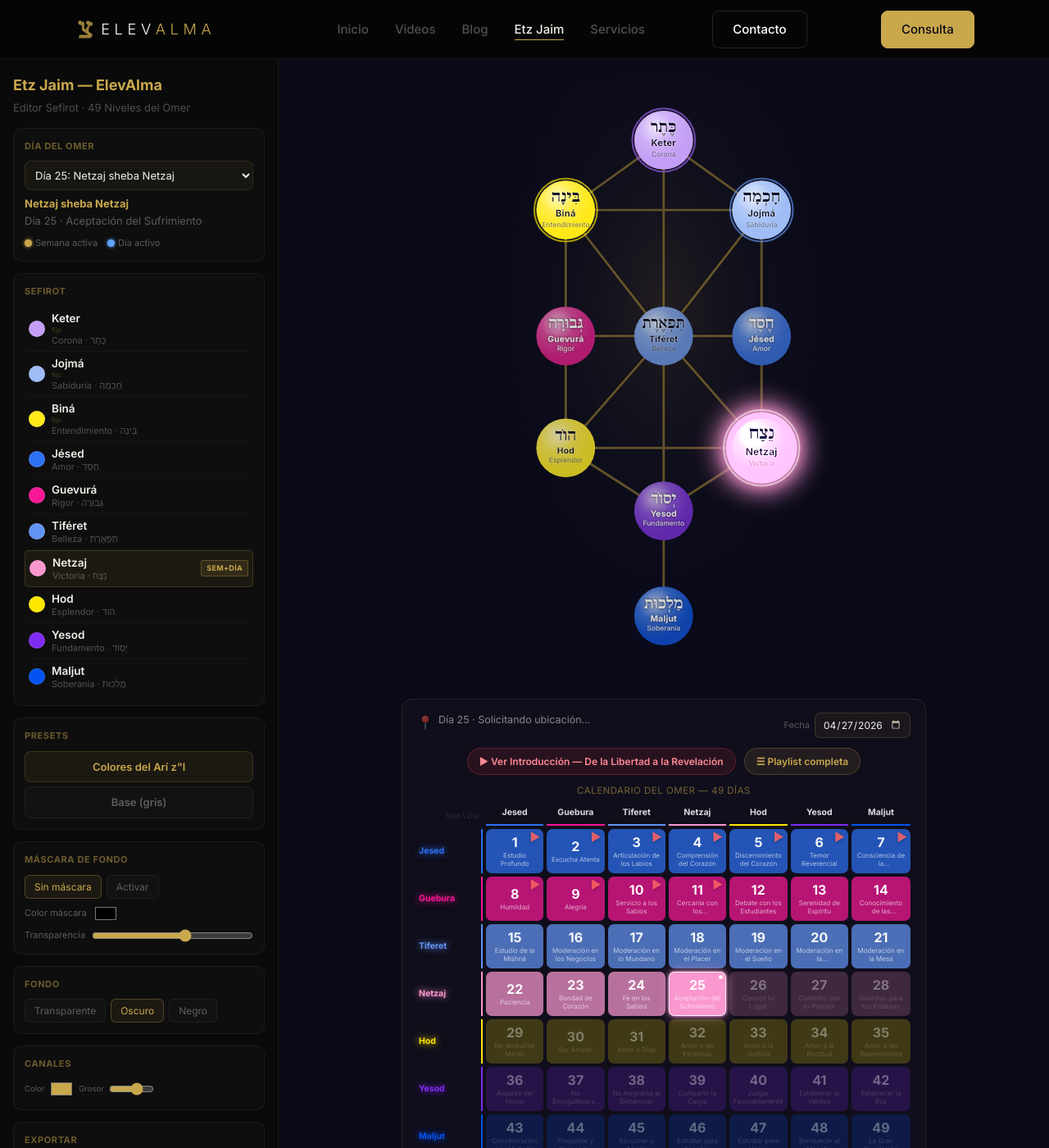
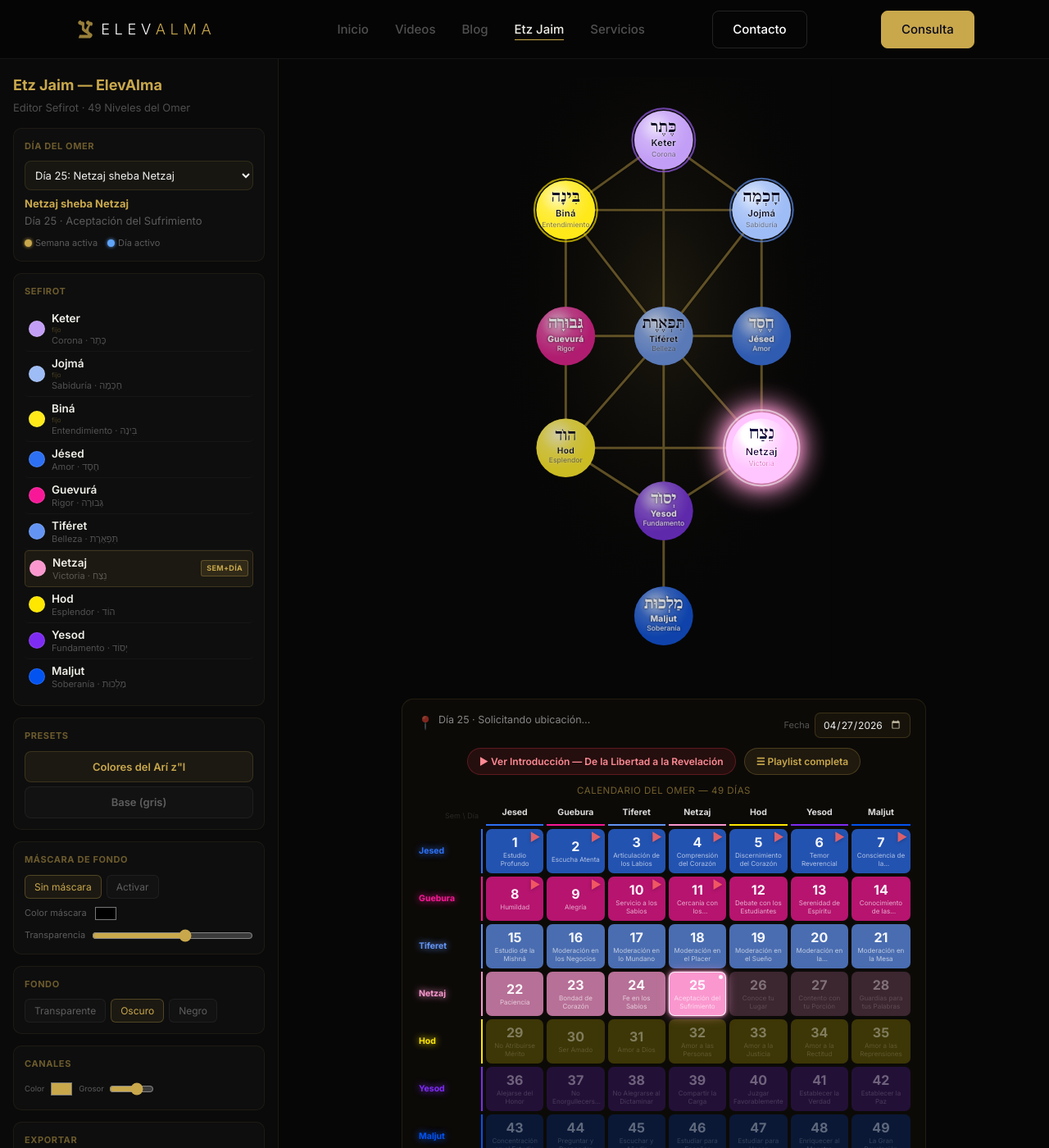
Before and after one commit to spenhos/elevalma-site, a Jekyll site: the page built from etz-jaim/index.html, in a window 1280 px wide and 1400 px high. Shown: the whole window at 82% size. Built offline with Jekyll 4.4.1, drawn with Linux system fonts in a browser that asks for light colours.

Commit message:
Fix Etz Jaim: fondo completo + espacio arriba de Keter + link nav

```diff
--- a/_layouts/post.html
+++ b/_layouts/post.html
@@ -82,7 +82,7 @@
         <li><a href="/#servicios">Servicios</a></li>
       </ul>
       <a href="/#contacto" class="nav-cta">Contacto</a>
-      <a href="https://cal.com/elevalma/consulta-individual-elevalma" target="_blank" rel="noopener" class="nav-cta-gold">Consulta</a>
+      <a href="/#servicios" class="nav-cta-gold">Consulta</a>
       <div class="nav-mobile" aria-label="Menú">
         <span></span><span></span><span></span>
       </div>
--- a/blog/index.html
+++ b/blog/index.html
@@ -57,7 +57,7 @@
         <li><a href="/#servicios">Servicios</a></li>
       </ul>
       <a href="/#contacto" class="nav-cta">Contacto</a>
-      <a href="https://cal.com/elevalma/consulta-individual-elevalma" target="_blank" rel="noopener" class="nav-cta-gold">Consulta</a>
+      <a href="/#servicios" class="nav-cta-gold">Consulta</a>
       <div class="nav-mobile" aria-label="Menú">
         <span></span><span></span><span></span>
       </div>
--- a/etz-jaim/index.html
+++ b/etz-jaim/index.html
@@ -193,7 +193,7 @@
     font-size: 13px;
     font-family: 'Inter', sans-serif;
   }
-  .etz-sidebar select option { background: #0a0a1a; color: #f0f0f0; }
+  .etz-sidebar select option { background: #060606; color: #f0f0f0; }
   .srow { display: flex; align-items: center; gap: 8px; margin-top: 6px; }
   .srow label { font-size: 11px; color: rgba(255,255,255,0.32); min-width: 64px; }
   .srow input[type="range"] { flex: 1; accent-color: #c9a84c; }
@@ -215,7 +215,7 @@
     overflow-y: auto;
     padding: 24px 24px 60px;
     gap: 24px;
-    background: #0a0a1a;
+    background: #060606;
   }
 
   #etzJaim {
@@ -366,7 +366,7 @@
         <li><a href="/#servicios">Servicios</a></li>
       </ul>
       <a href="/#contacto" class="nav-cta">Contacto</a>
-      <a href="https://cal.com/elevalma/consulta-individual-elevalma" target="_blank" rel="noopener" class="nav-cta-gold">Consulta</a>
+      <a href="/#servicios" class="nav-cta-gold">Consulta</a>
       <div class="nav-mobile" aria-label="Menú">
         <span></span><span></span><span></span>
       </div>
@@ -429,7 +429,7 @@
         <h3>Fondo</h3>
         <div class="trow">
           <div class="topt" id="bgT" onclick="setBg('transparent',this)">Transparente</div>
-          <div class="topt on" id="bgD" onclick="setBg('#0a0a1a',this)">Oscuro</div>
+          <div class="topt on" id="bgD" onclick="setBg('#060606',this)">Oscuro</div>
           <div class="topt" id="bgB" onclick="setBg('#000000',this)">Negro</div>
         </div>
       </div>
@@ -466,7 +466,7 @@
       <defs>
         <radialGradient id="atmG" cx="50%" cy="38%" r="52%">
           <stop id="atmStop0" offset="0%" stop-color="rgba(201,168,76,0.12)" stop-opacity="1"/>
-          <stop id="atmStop1" offset="100%" stop-color="#0a0a1a" stop-opacity="0"/>
+          <stop id="atmStop1" offset="100%" stop-color="#060606" stop-opacity="0"/>
         </radialGradient>
         <filter id="txtShadow" x="-20%" y="-20%" width="140%" height="140%">
           <feDropShadow dx="0" dy="0" stdDeviation="2" flood-color="rgba(0,0,0,0.80)"/>
@@ -490,7 +490,7 @@
         </radialGradient>
       </defs>
 
-      <rect id="svgBg" x="0" y="-30" width="480" height="860" fill="#0a0a1a"/>
+      <rect id="svgBg" x="0" y="-30" width="480" height="860" fill="#060606"/>
       <rect x="0" y="-30" width="480" height="860" fill="url(#atmG)"/>
       <ellipse id="maskEl" cx="240" cy="355" rx="265" ry="375" fill="url(#maskGrad)" display="none"/>
 
```
Also changed, not shown: other parts of etz-jaim/index.html (+2 -2 lines).
